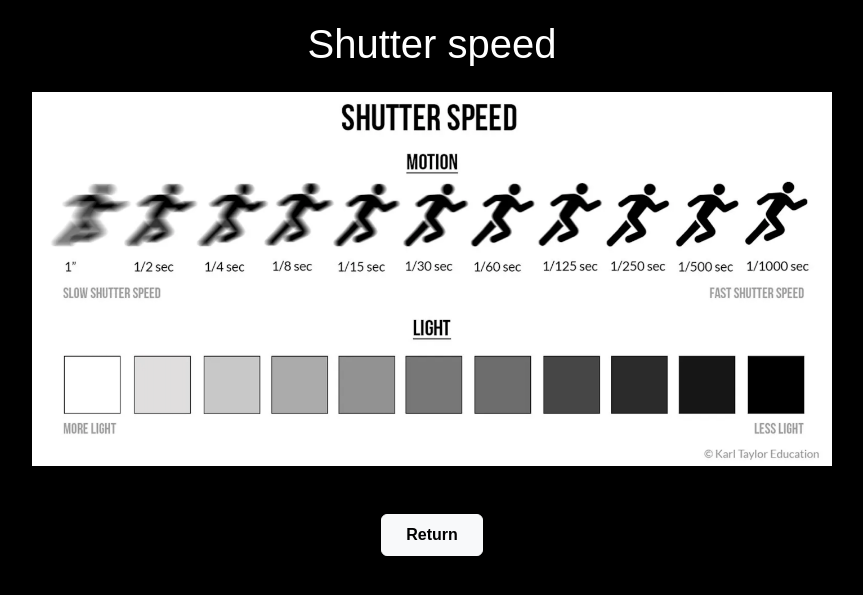
After one commit to milatabach/stacy_the_sassy, a Python web app: template templates/shutter.html in a window 1280 px wide. The commit adds this page. Shown: the top 595 px of the page, without its empty margins (208-1071 px from the left). Run offline with Jinja, Linux system fonts and the light colour scheme; the template is opened without the code that fills it, so the values that code supplies are empty.

Commit message:
Adding a shutter speed page

```diff
--- a/static/main.css
+++ b/static/main.css
@@ -1,7 +1,7 @@
 body {
   background-color: #000;
   color: #fff;
-  font-family: 'Gill Sans', 'Gill Sans MT', Calibri, 'Trebuchet MS', sans-serif;
+  font-family: Arial, Helvetica, sans-serif;
   text-align: center;
   margin: 0;
   padding: 20px;
@@ -22,14 +22,11 @@ body {
   width: 250px;
   max-width: 80vw;
   border-radius: 20px;
-  box-shadow: 0 4px 8px rgba(255, 255, 255, 0.2);
 }
 
 /* Image styling */
 .stacy-img {
   max-width: 250px;
-  box-shadow: 0 4px 8px rgba(255, 255, 255, 0.2);
-  border-radius: 20px;
 }
 
 /* Speech bubble styling */
@@ -48,9 +45,6 @@ body {
 
 
 .camera-img {
-  border-radius: 10px;
-  box-shadow: 0 4px 12px rgba(255, 255, 255, 0.2);
-  margin-bottom: 20px;
 }
 
 /* Star Buttons */
--- a/templates/learning.html
+++ b/templates/learning.html
@@ -26,7 +26,7 @@
       </div>
       <div class="col-md-auto">
         <div class="speech-bubble">
-          Hi! I'm Stacy and I love fashion 💅
+          Hi! I'm Stacy and I love fashion 💅. I will pay 1 million dollars if you take good photos of me.
         </div>
       </div>
     </div>
--- /dev/null
+++ b/templates/shutter.html
@@ -0,0 +1,28 @@
+<!DOCTYPE html>
+<html lang="en">
+<head>
+  <meta charset="UTF-8" />
+  <meta name="viewport" content="width=device-width, initial-scale=1.0" />
+  <title>Camera Lesson</title>
+
+  <!-- Bootstrap CSS -->
+  <link
+    href="https://cdn.jsdelivr.net/npm/bootstrap@5.3.3/dist/css/bootstrap.min.css"
+    rel="stylesheet"
+  />
+  <link rel="stylesheet" href="../static/main.css" />
+</head>
+
+<body class="bg-black text-white">
+    <h1 class="mb-4">Shutter speed</h1>
+    <img src="../images/shutter.png" alt="Shutter speed diagram" class="img-fluid w-100 camera-img" style="max-width: 800px;" />
+    <br>
+    <br>
+    <br>
+
+    <a href="camera.html" class="btn btn-light fw-bold px-4 py-2">
+        Return
+    </a>
+
+    </body>
+</html>
```
Also changed, not shown: templates/camera.html (+8 -4 lines), images/shutter.png (added).
